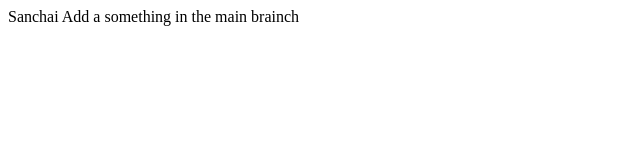
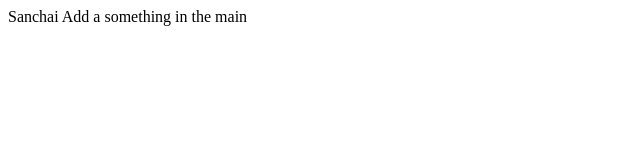
Before and after one commit to DiwasDev/TestRepo, a plain HTML site: page web/index.html in a window 1280 px wide. Shown: the full height of the page, 0-640 px from the left. Drawn offline with Linux system fonts and the light colour scheme.

```diff
--- a/web/index.html
+++ b/web/index.html
@@ -9,6 +9,6 @@
     Sanchai
 
 
-    Add a something in the main brainch
+    Add a something in the main
 </body>
 </html>
```
